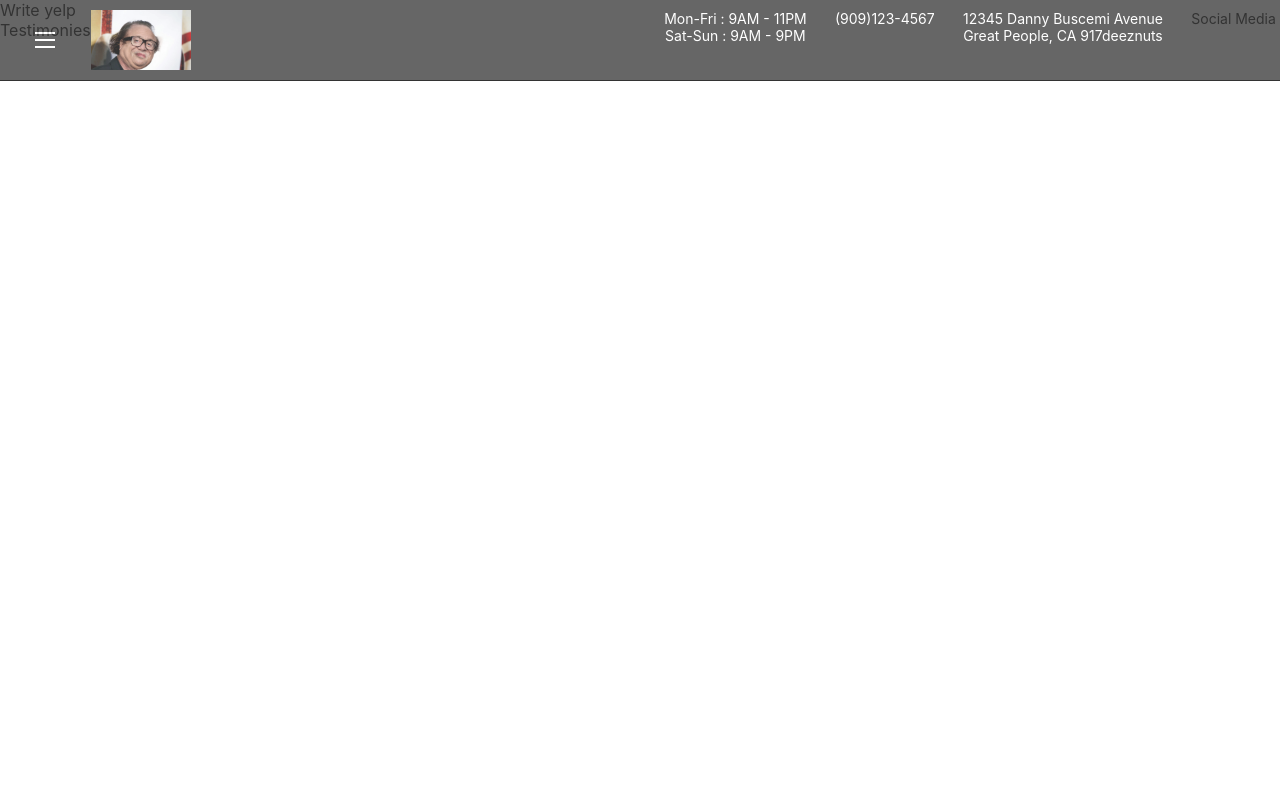
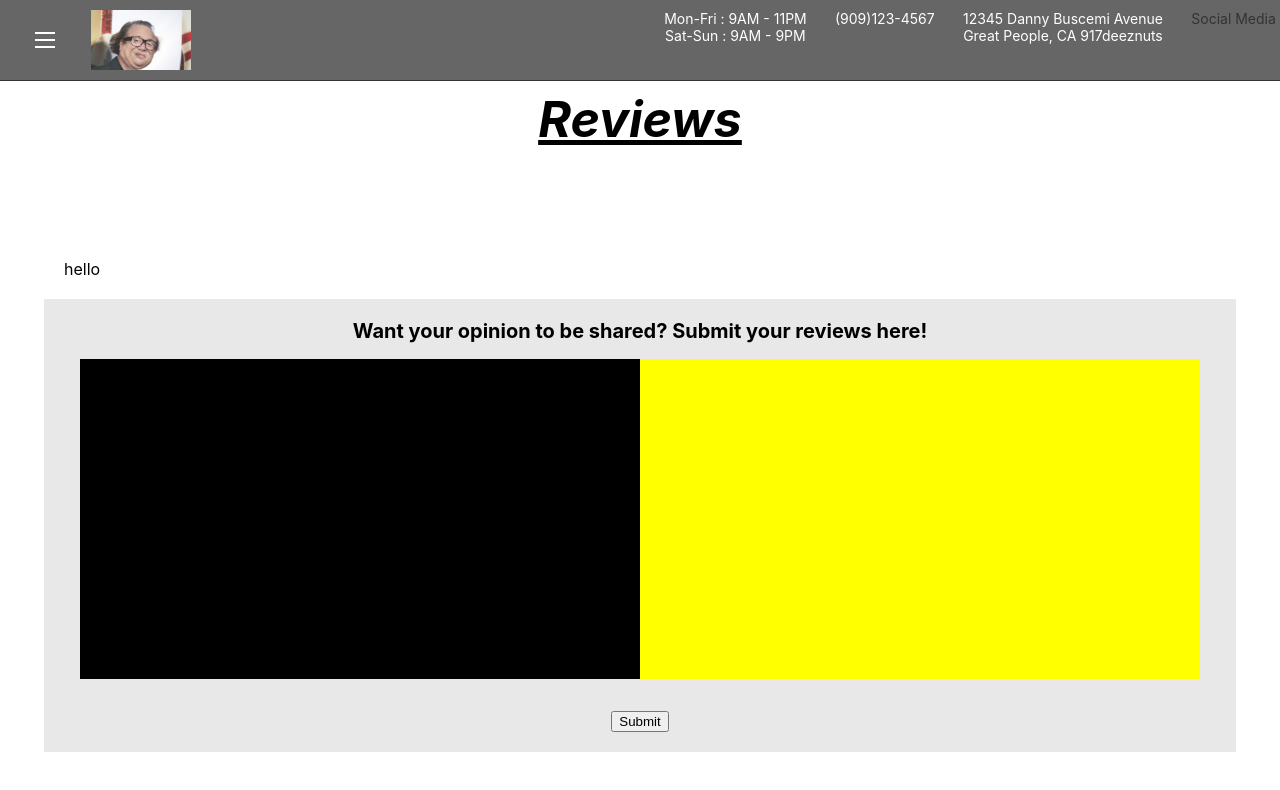
Before and after one commit to Adrian-Ligad/KBBQ-Site, a React (Create React App) app: page /Testimonies in a window 1280 px wide. Shown: the top 790 px of the page. Built offline with nearby package versions, Linux system fonts and the light colour scheme; what google-maps-react would draw is missing.

Commit message:
started reviews page

```diff
--- a/src/ContactPage/ContactPage.css
+++ b/src/ContactPage/ContactPage.css
@@ -3,7 +3,7 @@
     flex-direction: column;
     width: 100%;
     height:47em;
-    background: #white;
+    background: white;
 
 }
 
--- a/src/HomePage/Container_6.js
+++ b/src/HomePage/Container_6.js
@@ -8,7 +8,9 @@ export default function Container_5() {
             <div className = "Parallax Container50">
                 <Link className = "HomeButton" to = "/testimonies">Testimonies</Link>
             </div>
-            <div className = "Parallax kbbq9"/>
+            <div className = "Container50">
+            <img src = {kbbq2} alt = "firefighter Danny" width = "400" height = "320"></img>
+            </div>
         </div>
     )
 }
--- a/src/HomePage/HomePage.css
+++ b/src/HomePage/HomePage.css
@@ -8,6 +8,7 @@
 }
 
 /* Logo SLogan */
+
 .LogoSlogancontainer {
   display: flex;
   justify-content: center;
@@ -152,12 +153,3 @@
   background-position: 210% 100%;
   filter: contrast(150%) grayscale(50%);
 }
-
-.kbbq9 {
-  background-image: url('../pictures/kbbq1.jpg');
-  width:100%;
-  height:100%;
-  background-size: contain;
-  background-position: 210% 100%;
-  filter: contrast(150%) grayscale(50%);
-}
--- a/src/TestimonyPage/Reviews.js
+++ /dev/null
@@ -1,7 +0,0 @@
-export default function TestimonyPage() {
-    return (
-        <div>
-            Testimonies
-        </div>
-    )
-}
--- /dev/null
+++ b/src/TestimonyPage/TestimonyModal.js
@@ -0,0 +1,9 @@
+import { TestiModal } from './TestimonyPage.styled'
+
+export default  function TestimonyModal() {
+    return(
+        <TestiModal>
+            hello
+        </TestiModal>
+    )
+}
--- a/src/TestimonyPage/TestimonyPage.js
+++ b/src/TestimonyPage/TestimonyPage.js
@@ -1,11 +1,18 @@
-import WriteYelp from './WriteYelp'
-import Reviews from './Reviews'
+import { TestiPage, TestimonyHeader, TestimonyContent} from './TestimonyPage.styled'
+
+import TestimonyModal from './TestimonyModal'
+import TestimonySubmission from './TestimonySubmission'
 
 export default function TestimonyPage() {
     return (
-        <div className = "TestimonyPage">
-            <WriteYelp/>
-            <Reviews/>
-        </div>
+        <TestiPage>
+            <TestimonyHeader>
+                Reviews
+            </TestimonyHeader>
+            <TestimonyContent>
+                <TestimonyModal/>
+                <TestimonySubmission/>
+            </TestimonyContent>
+        </TestiPage>
     )
 }
--- /dev/null
+++ b/src/TestimonyPage/TestimonyPage.styled.js
@@ -0,0 +1,74 @@
+import styled from 'styled-components'
+
+const TestiPage = styled.div`
+    display: flex;
+    flex-direction: column;
+    width: 100%;
+    height:47em;
+    background: #white;
+`
+// Header
+const TestimonyHeader = styled.div`
+    height:7em;
+    text-decoration: underline;
+    color:black;
+    font-size:50px;
+    font-weight: 700;
+    font-style: italic;
+    display:flex;
+    justify-content: center;
+    align-items: center;
+`
+//Content
+
+const TestimonyContent = styled.div`
+    display: flex;
+    flex-direction: column;
+    align-items: center;
+    width:100%;
+    height:100%;
+`
+//Modal page stylings
+
+const TestiModal = styled.div`
+    width: 90%;
+    padding: 20px;
+`
+
+//Submissions Page stylings
+
+const TestiSubmission = styled.div`
+    width: 90%;
+    padding: 20px;
+    display: flex;
+    flex-direction: column;
+    background: #E8E8E8;
+`
+const TestiSubmissionHeader = styled.div`
+    font-size: 20px;
+    font-weight: bold;
+    display: flex;
+    justify-content: center;
+`
+const TestiSubmissionContent = styled.div`
+    padding: 1em;
+    display: flex;
+    flex-direction: row;
+
+`
+
+const TestiSubmissionColumn = styled.div`
+    background: black;
+    height: 20em;
+    width: 50%;
+`
+const TestiSubmit = styled.div`
+    padding-top: 1em;
+    display: flex;
+    justify-content: center;
+`
+
+export {
+    TestiPage, TestimonyHeader, TestimonyContent, TestiSubmission, TestiModal, TestiSubmissionHeader, TestiSubmissionContent,
+    TestiSubmissionColumn, TestiSubmit
+       }
--- /dev/null
+++ b/src/TestimonyPage/TestimonySubmission.js
@@ -0,0 +1,22 @@
+import { TestiSubmission, TestiSubmissionHeader, TestiSubmissionContent, TestiSubmissionColumn, TestiSubmit } from './TestimonyPage.styled'
+
+export default function TestimonySubmission() {
+    return(
+        <TestiSubmission>
+            <TestiSubmissionHeader>
+                Want your opinion to be shared? Submit your reviews here!
+            </TestiSubmissionHeader>
+            <TestiSubmissionContent>
+                <TestiSubmissionColumn>
+
+                </TestiSubmissionColumn>
+                <TestiSubmissionColumn style = {{background: "yellow"}}>
+
+                </TestiSubmissionColumn>
+            </TestiSubmissionContent>
+            <TestiSubmit>
+                <button>Submit</button>
+            </TestiSubmit>
+        </TestiSubmission>
+    )
+}
--- a/src/TestimonyPage/WriteYelp.js
+++ /dev/null
@@ -1,8 +0,0 @@
-export default function WriteYelp() {
-    return(
-        <div>
-            Write
-            yelp
-        </div>
-    )
-}
```
Also changed, not shown: src/TestimonyPage/WriteReview.js (deleted).
